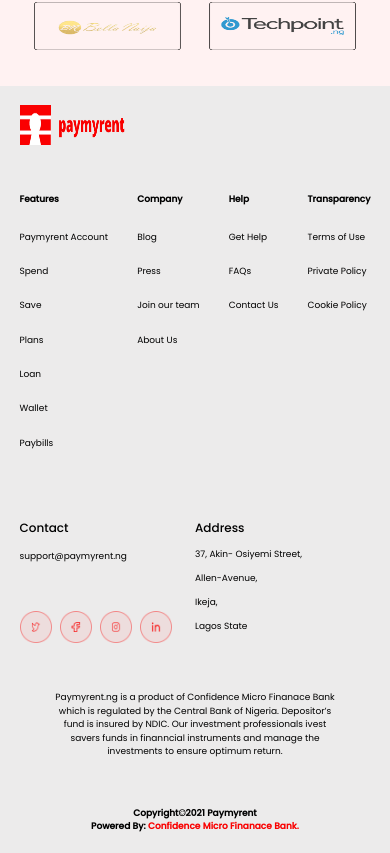
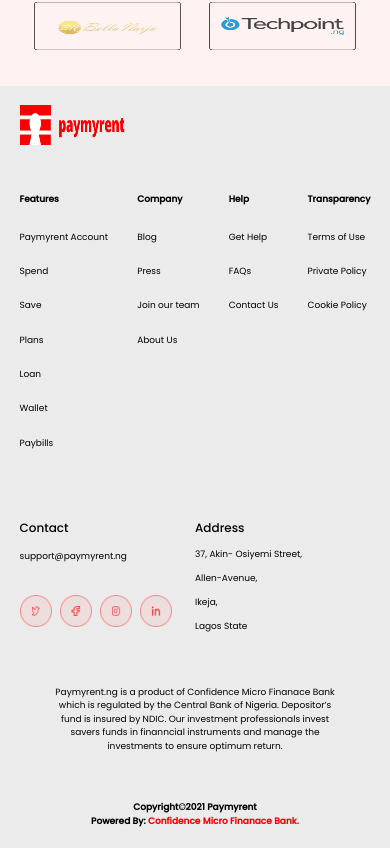
Before and after one commit to Olaoluwa1995/charts_table, a React (Create React App) app: page / in a window 390 px wide. Shown: the part 5289-6142 px from the top of the page. Built offline with nearby package versions, Linux system fonts and the light colour scheme.

Commit message:
Handled responsiveness

```diff
--- a/src/components/footer/footer.tsx
+++ b/src/components/footer/footer.tsx
@@ -48,7 +48,7 @@
           <Box mb="0.8rem" fontSize="xs" fontWeight="medium">
             Contact
           </Box>
-          <Box mb="3rem" fontSize="xx-small">
+          <Box mb="2rem" fontSize="xx-small">
             support@paymyrent.ng
           </Box>
           <Flex>
@@ -87,7 +87,7 @@
       >
         Paymyrent.ng is a product of Confidence Micro Finanace Bank which is
         regulated by the Central Bank of Nigeria. Depositor’s fund is insured by
-        NDIC. Our investment professionals ivest savers funds in finanncial
+        NDIC. Our investment professionals invest savers funds in finanncial
         instruments and manage the investments to ensure optimum return.
       </Flex>
       <Flex mt="3rem" flexDir="column" align="center">
```
